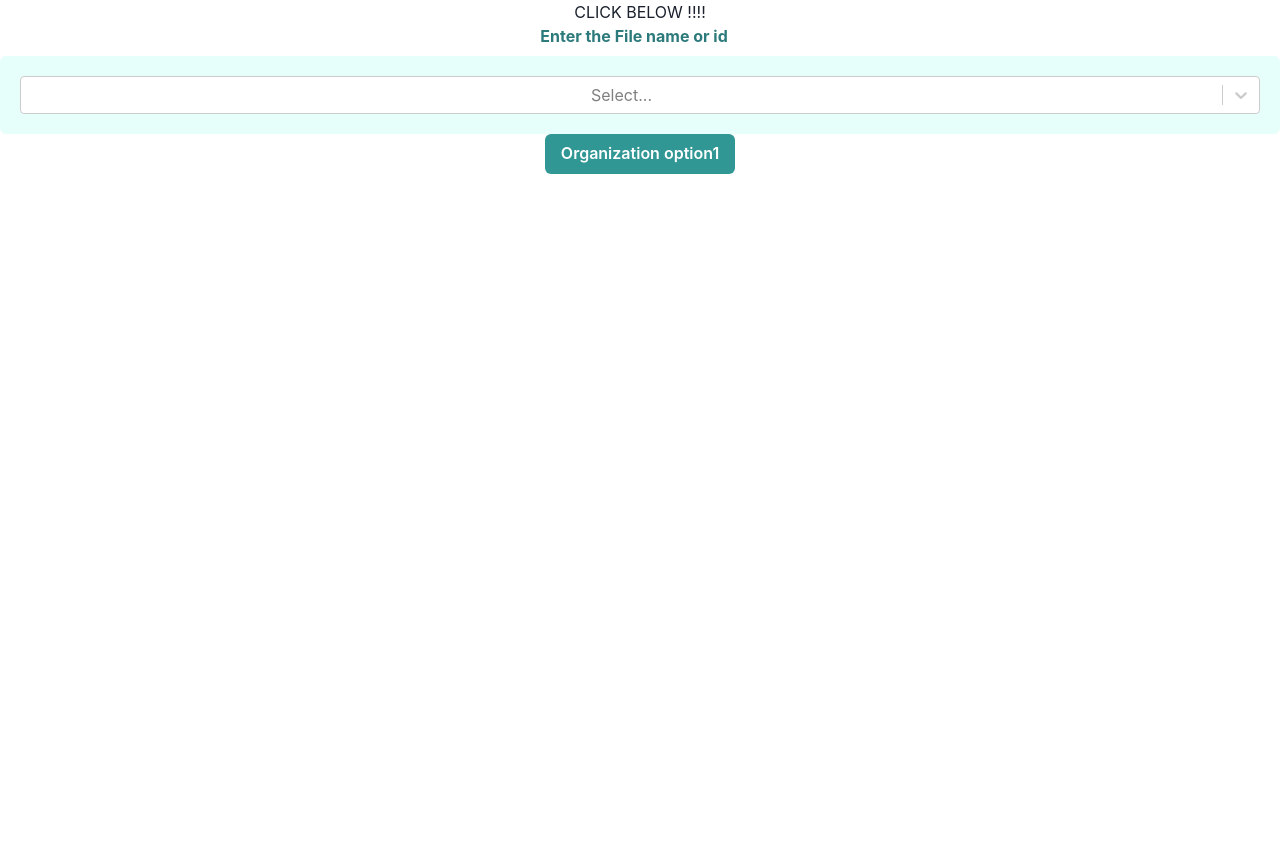
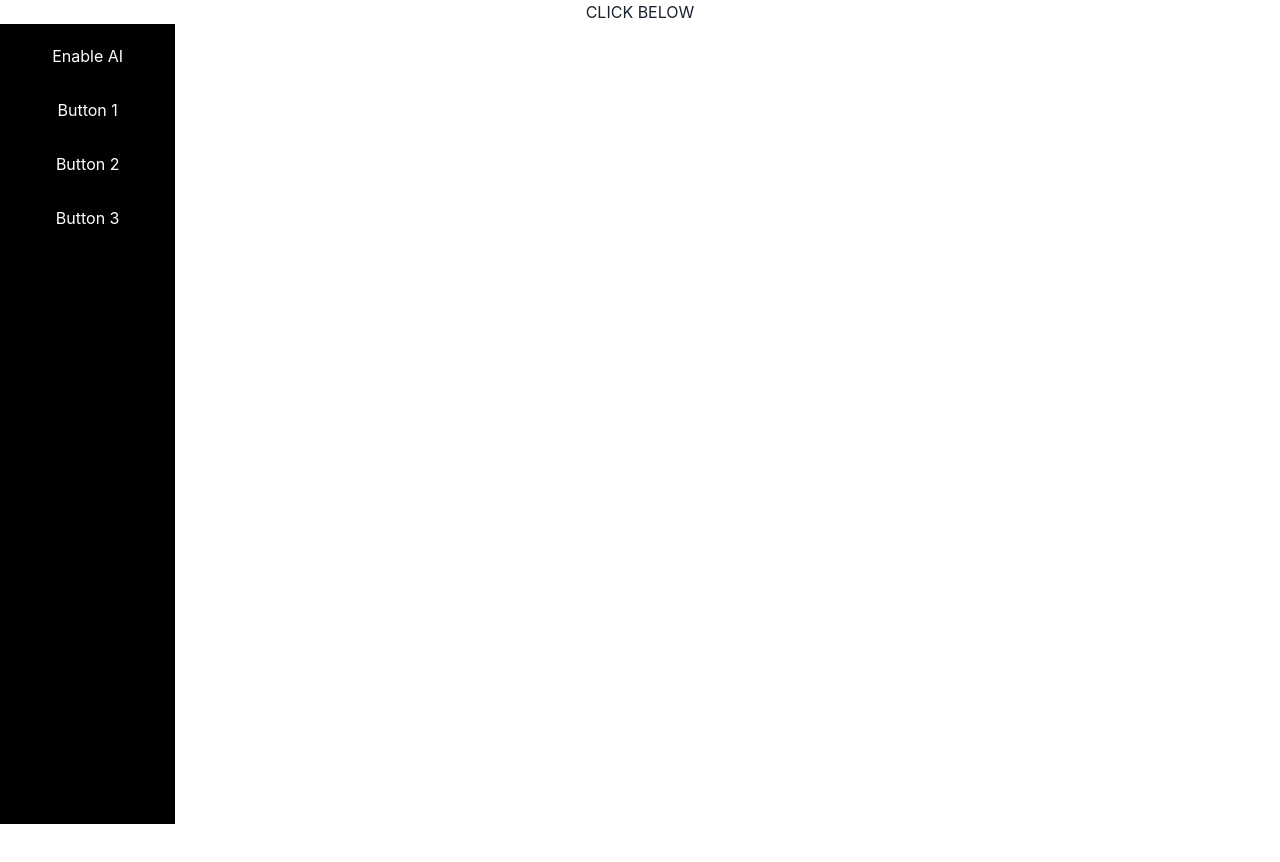
Before and after one commit to Harshav111/Chakra-UI, a React (Create React App) app: page / in a window 1280 px wide. Shown: the top 862 px of the page. After the commit the page ends 824 px from the top, so only its background shows below. Built offline with nearby package versions, Linux system fonts and the light colour scheme.

Commit message:
commente code

```diff
--- a/src/App.js
+++ b/src/App.js
@@ -23,10 +23,10 @@ function App() {
 
   return (
     <div className='App'>
-      <p>CLICK BELOW !!!!</p>
+      <p>CLICK BELOW</p>
 
-      <Drop />
-      <Button
+      {/* <Drop /> */}
+     {/*  <Button
         onMouseEnter={() => setIsShown(true)}
         onMouseLeave={() => setIsShown(false)}
         onClick={() => setIsShown(!isShown)}
@@ -34,7 +34,7 @@ function App() {
         variant="solid"
       >
         Organization {option === 1 ? 'Default' : option}
-      </Button>
+      </Button> */}
       {isShown && (
         <div
           onMouseEnter={() => setIsShown(true)}
@@ -43,7 +43,7 @@ function App() {
           <ThemeProvider theme={theme}>
             <CSSReset />
             <Container centerContent p={5}>
-              <Box
+             {/*  <Box
                 borderWidth={1}
                 borderRadius="lg"
                 overflow="hidden"
@@ -57,7 +57,7 @@ function App() {
                   Avivo AI - Demo
                 </Heading>
                 <CustomSelect option={option} handleSelectChange={handleSelectChange} />
-              </Box>
+              </Box> */}
             </Container>
           </ThemeProvider>
 
--- a/src/LexicalEditor.js
+++ b/src/LexicalEditor.js
@@ -3,24 +3,57 @@ import React, { useState } from 'react';
 const DynamicAIInsertion = () => {
     const [insertedContent, setInsertedContent] = useState([]);
     const [showMessage, setShowMessage] = useState(false);
-
+    const [isAIEnabled, setIsAIEnabled] = useState(false);
+    const [activeContent, setActiveContent] = useState('');
 
     const handleDocumentClick = (event) => {
+        if (!isAIEnabled) return;
+
         const { clientX, clientY } = event;
-        const newContent = { x: clientX, y: clientY };
+        const newContent = { x: clientX, y: clientY, text: activeContent };
 
         // Add new content to the existing array
         const newInsertedContent = [...insertedContent, newContent];
         setInsertedContent(newInsertedContent);
 
-        // Check if zIndex exceeds 100
         if (newInsertedContent.length > 100) {
             setShowMessage(true);
         }
+    };
 
+    const toggleAI = () => {
+        setIsAIEnabled(!isAIEnabled);
+    };
+
+    const handleButtonClick = (content) => {
+        setActiveContent(content);
+        setIsAIEnabled(true); // Optionally, enable AI on button click
     };
 
     return (
+        <div style={{ display: 'flex' }}>
+            <div style={{
+                width: '200px',
+                padding: '10px',
+                backgroundColor: 'black',
+                color: 'white',
+                height: '100vh',
+                boxSizing: 'border-box'
+            }}>
+                <button onClick={toggleAI} style={buttonStyle}>
+                    {isAIEnabled ? 'Disable AI' : 'Enable AI'}
+                </button>
+                <button onClick={() => handleButtonClick('Your Contract Info')} style={buttonStyle}>
+                    Button 1
+                </button>
+                <button onClick={() => handleButtonClick('Your organization info')} style={buttonStyle}>
+                    Button 2
+                </button>
+                <button onClick={() => handleButtonClick('Your Name info')} style={buttonStyle}>
+                    Button 3
+                </button>
+            </div>
+
             <div onClick={handleDocumentClick} style={{ width: '100%', height: '100vh', position: 'relative' }}>
                 {/* Render all inserted content */}
                 {insertedContent.map((content, index) => (
@@ -37,7 +70,7 @@ const DynamicAIInsertion = () => {
                             zIndex: '999',
                         }}
                     >
-                    Welcome to Avivo AI {index + 1}!
+                        {content.text}
                     </div>
                 ))}
 
@@ -45,7 +78,7 @@ const DynamicAIInsertion = () => {
                 {showMessage && (
                     <div
                         style={{
-                        position:'fixed',
+                            position: 'fixed',
                             top: '50%',
                             left: '50%',
                             transform: 'translate(-50%, -50%)',
@@ -56,11 +89,23 @@ const DynamicAIInsertion = () => {
                             zIndex: '1000',
                         }}
                     >
-                    Warning: Clicks  exceeded {insertedContent.length}
+                        Warning: Clicks exceeded limit!!!! Your Count: {insertedContent.length}
                     </div>
                 )}
+            </div>
         </div>
     );
 };
 
+const buttonStyle = {
+    width: '100%',
+    padding: '10px',
+    marginBottom: '10px',
+    backgroundColor: 'black',
+    color: 'white',
+    border: 'none',
+    borderRadius: '5px',
+    cursor: 'pointer'
+};
+
 export default DynamicAIInsertion;
```
Lines whose indentation alone changed are shown as unchanged.
